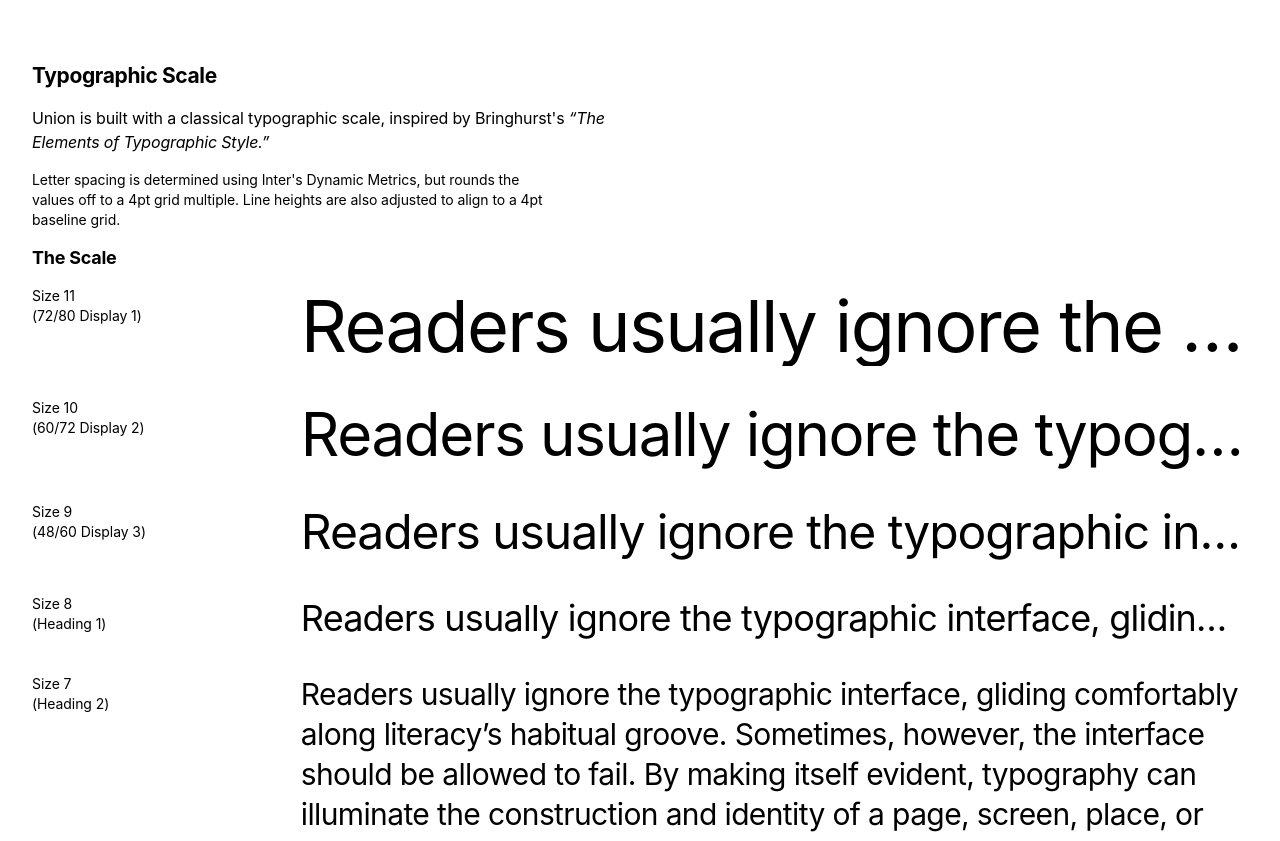
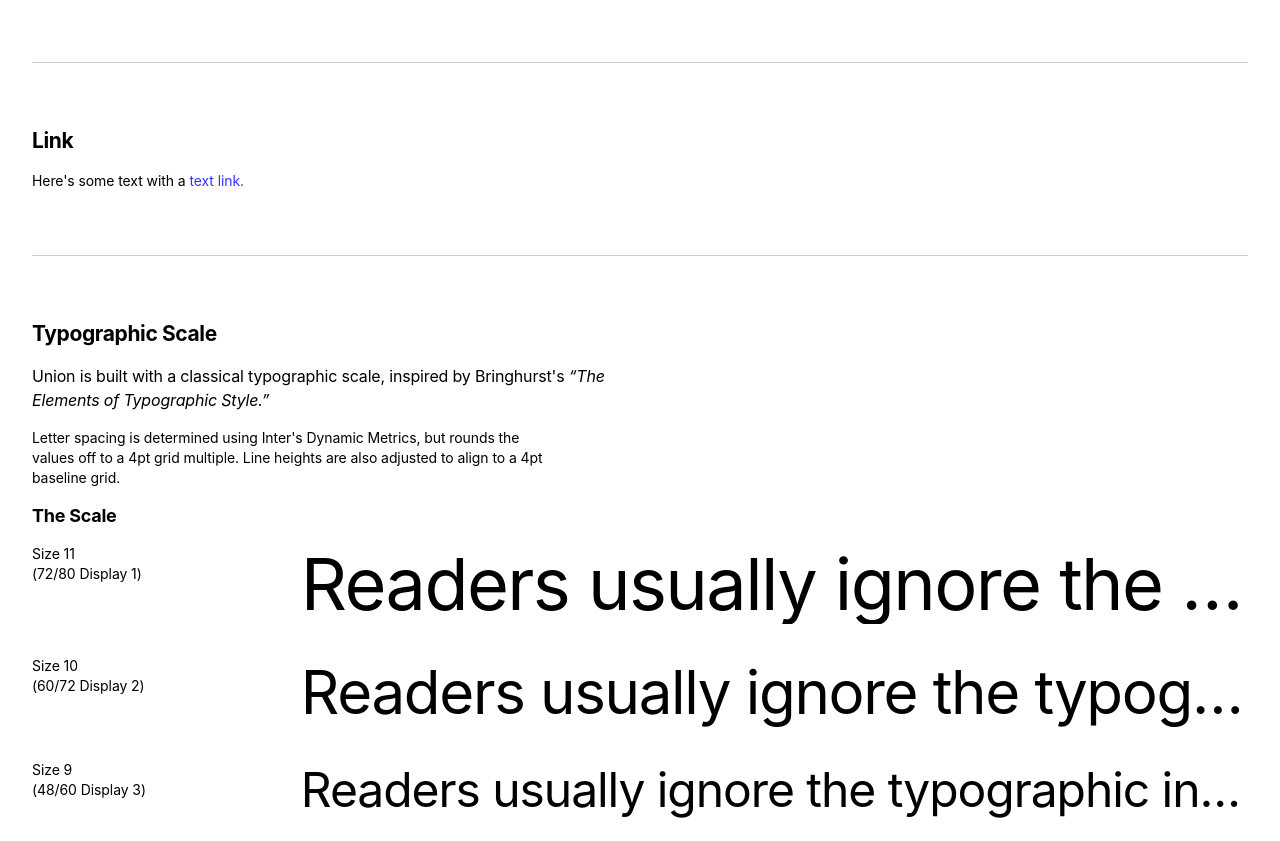
Before and after one commit to jamespatrickgibson/union, a Svelte app: page / in a window 1280 px wide. Shown: the part 1820-2661 px from the top of the page. Built offline with nearby package versions, Linux system fonts and the light colour scheme; a web font is replaced by a local one.

Commit message:
feat: Added text link component

```diff
--- /dev/null
+++ b/src/components/Link/Link.svelte
@@ -0,0 +1,19 @@
+<script>
+  export let to = "";
+</script>
+
+<style lang="scss">
+  @use "./src/scss/utils/all" as *;
+
+  .un-link {
+    color: $color-primary-400;
+
+    &:hover {
+      color: $color-primary-700;
+    }
+  }
+</style>
+
+<a class="un-link" href={to}>
+  <slot />
+</a>
--- a/src/docs/views/Typography.svelte
+++ b/src/docs/views/Typography.svelte
@@ -2,6 +2,7 @@
   // Union Components
   import Divider from "../../components/Divider/Divider.svelte";
   import Heading from "../../components/Heading/Heading.svelte";
+  import Link from "../../components/Link/Link.svelte";
   import Stack from "../../components/Stack/Stack.svelte";
   import Text from "../../components/Text/Text.svelte";
 
@@ -169,6 +170,20 @@
       </Stack>
     </article>
 
+    <Divider />
+
+    <article id="links">
+      <Stack>
+        <Heading>Link</Heading>
+        <Text>
+          Here's some text with a
+          <Link to="https://www.designwithunion.com">text link.</Link>
+        </Text>
+      </Stack>
+    </article>
+
+    <Divider />
+
     <article id="scale">
       <Stack>
         <Heading>Typographic Scale</Heading>
```
